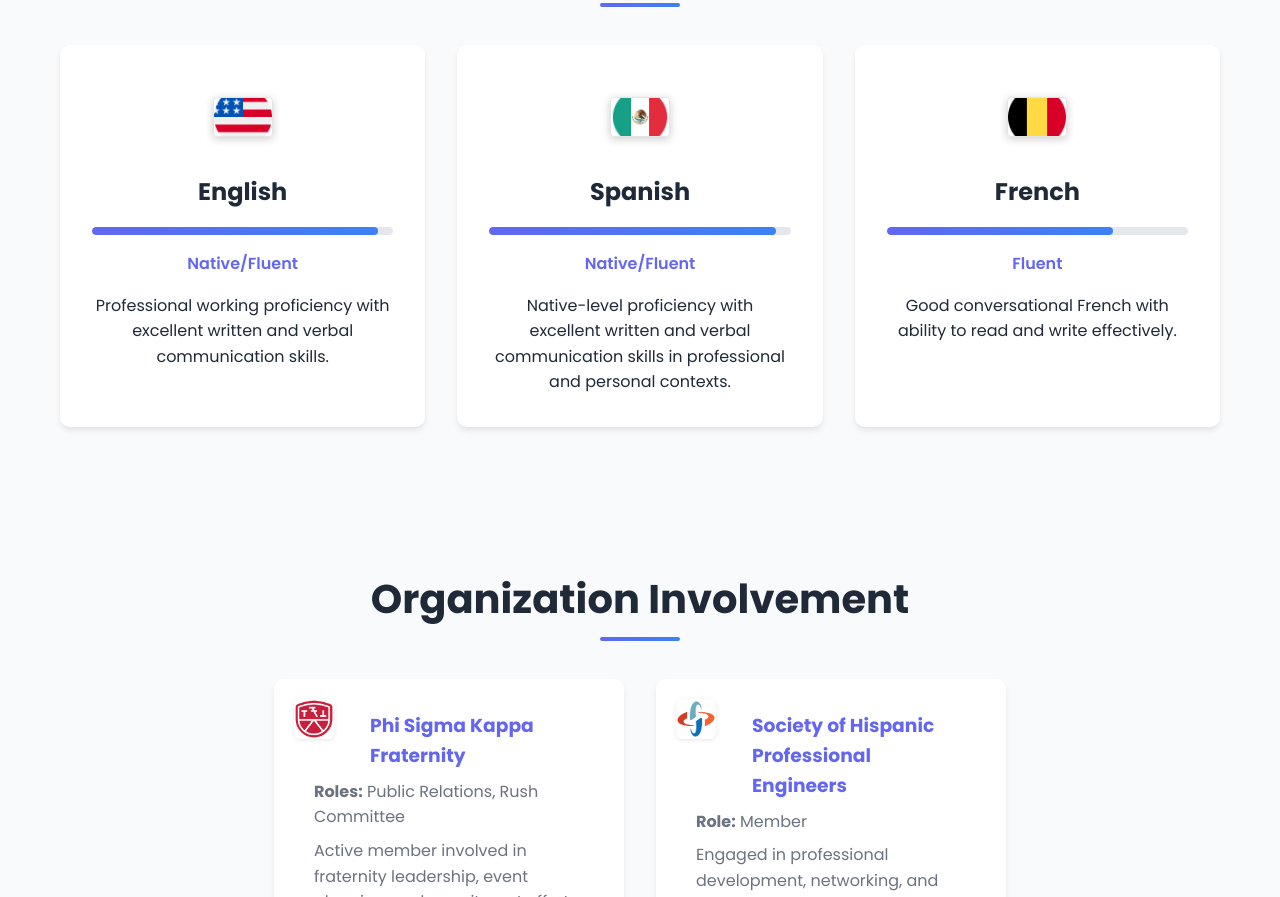
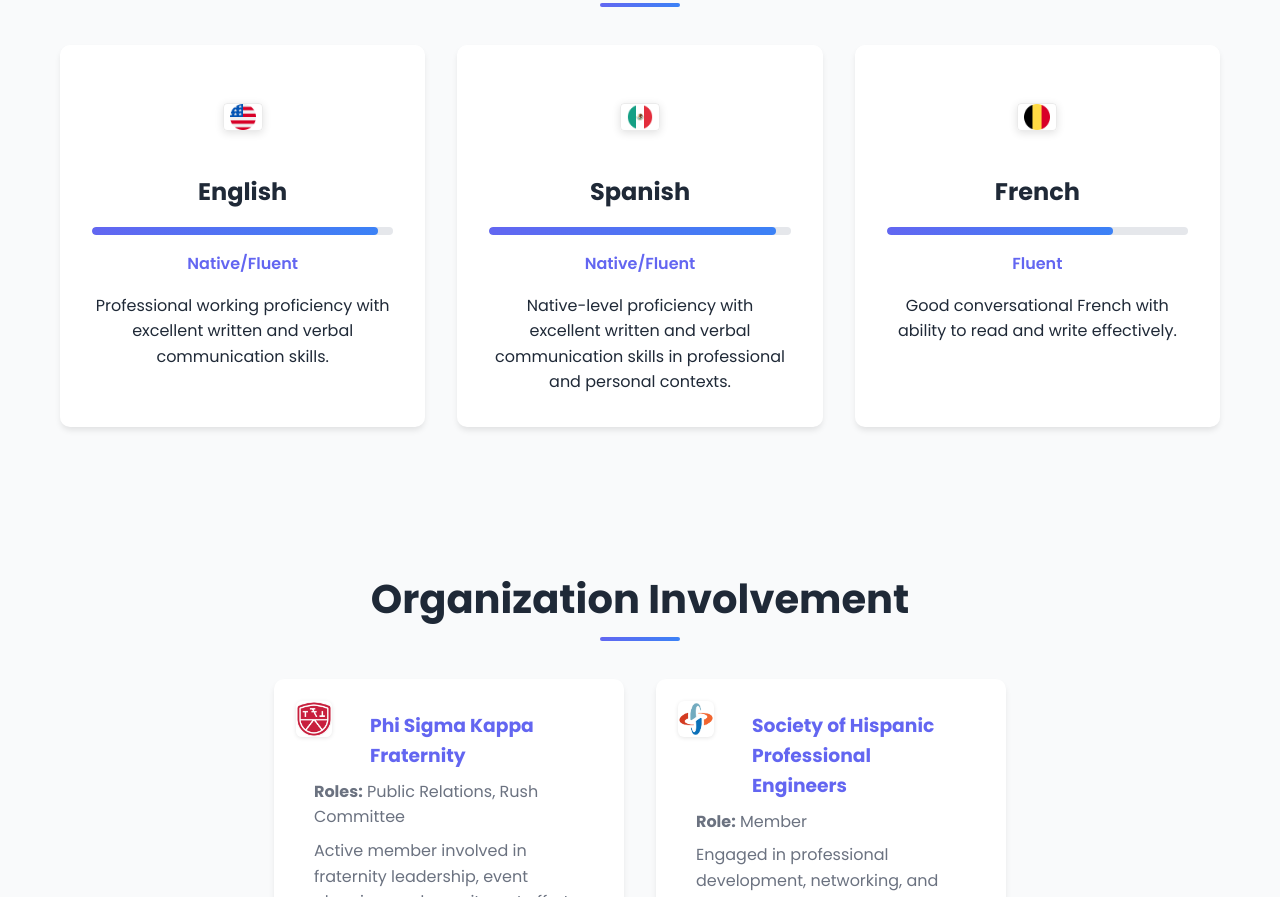
Before and after one commit to Stevey150/Personal-Portfolio, a plain HTML site: page public/index.html in a window 1280 px wide. Shown: the part 4004-4901 px from the top of the page. Drawn offline with Linux system fonts and the light colour scheme; some icons are missing.

Commit message:
image size

```diff
--- a/public/styles.css
+++ b/public/styles.css
@@ -667,12 +667,12 @@ section.education .timeline-content {
 }
 
 .language-flag img {
-    width: 60px;
-    height: 40px;
-    object-fit: cover;
+    width: 40px;
+    height: 28px;
+    object-fit: contain;
     border-radius: 4px;
-    box-shadow: 0 2px 8px rgba(0, 0, 0, 0.2);
-    border: 1px solid rgba(0, 0, 0, 0.1);
+    box-shadow: 0 2px 8px rgba(0, 0, 0, 0.12);
+    border: 1px solid rgba(0, 0, 0, 0.08);
 }
 
 .language-card h3 {
@@ -986,8 +986,8 @@ section.education .timeline-content {
 }
 
 .org-logo img {
-    width: 40px;
-    height: 40px;
+    width: 36px;
+    height: 36px;
     object-fit: contain;
     border-radius: 6px;
     box-shadow: 0 1px 4px rgba(0,0,0,0.10);
```
